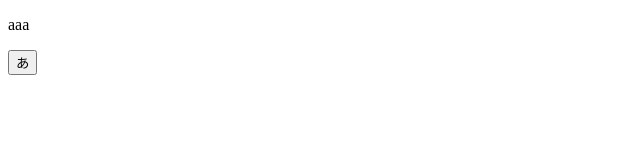
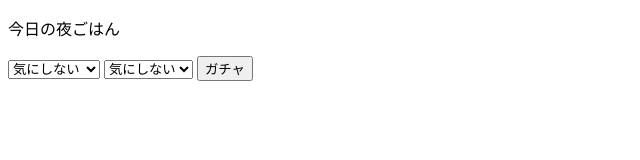
Before and after one commit to kuragehuman/randomRamen, a plain HTML site: page docs/index.html in a window 1280 px wide. Shown: the whole page, without its empty margins (0-640 px from the left). Drawn offline with nearby package versions, Linux system fonts and the light colour scheme.

Commit message:
change randomRamen.js and index.html

```diff
--- a/docs/index.html
+++ b/docs/index.html
@@ -8,7 +8,16 @@
 
     </head>
     <body>
-        <p>aaa</p>
-        <button onclick="buttonClick()">あ</button>
+        <p>今日の夜ごはん</p>
+        <select name="price">
+            <option value="0">気にしない</option>
+            <option value="1000">1000円まで</option>
+            <option value="1500">1500円まで</option>
+        </select>
+        <select name="distance">
+            <option value="0">気にしない</option>
+            <option value="3">近め</option>
+        </select>
+        <button onclick="randomSelect()">ガチャ</button>
     </body>
 </html>
--- a/docs/randomRamen.js
+++ b/docs/randomRamen.js
@@ -28,6 +28,15 @@ function convertCSVtoData(str){
 csvFile = "restaurants.csv";
 readCSV(csvFile);
 
-function buttonClick(){
-    alert(csvData[1][1]);
+function randomSelect(){
+    var openRestaurant;
+    //日時検索
+    var today = new Date();
+    var oneweek = new Array("Sun", "Mon", "Tue", "Wed", "Thu", "Fri", "Sat");
+    for(var i = 0; i < csvData.length; i++){
+        if(oneweek[today.getDay()] == csvData[i][1]){
+            openRestaurant.pushcsvData[i];
+        }
+    }
+    alert(openRestaurant[0]);
 }
```
Also changed, not shown: 1 other file.
